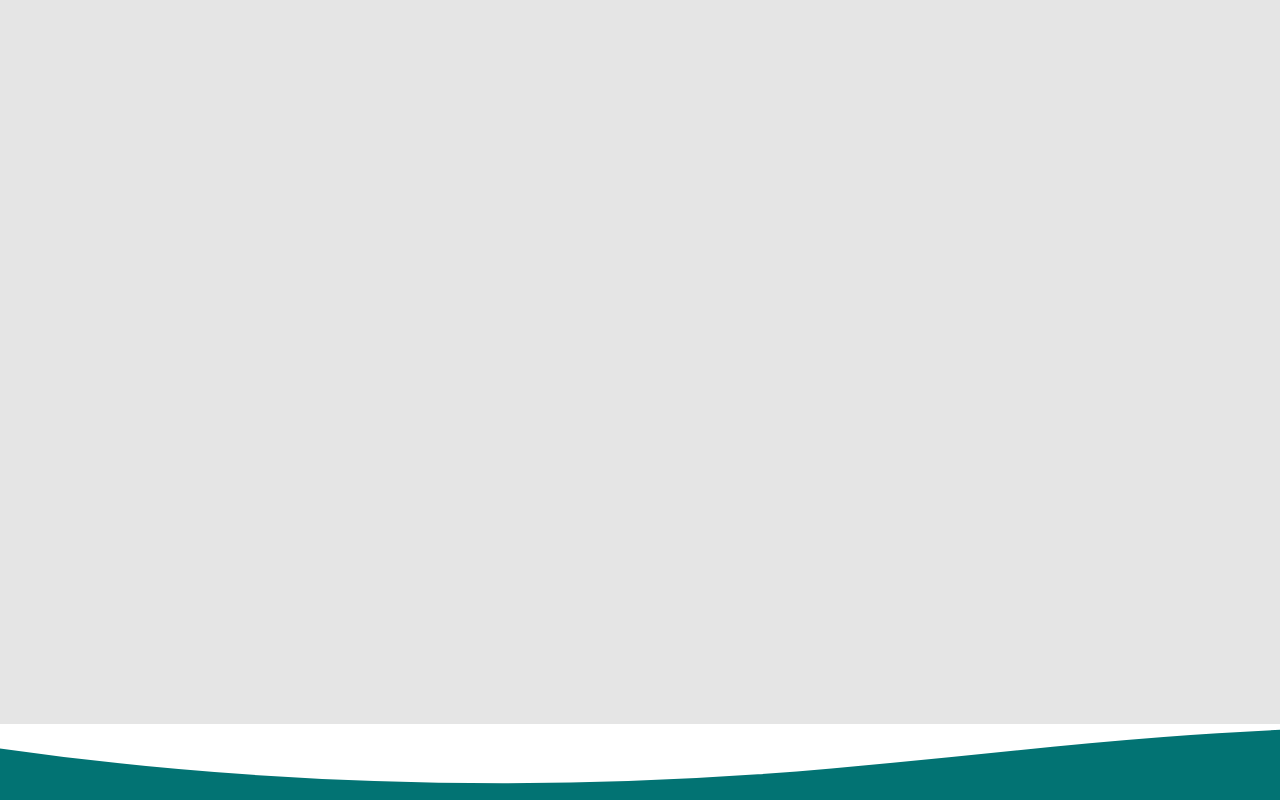
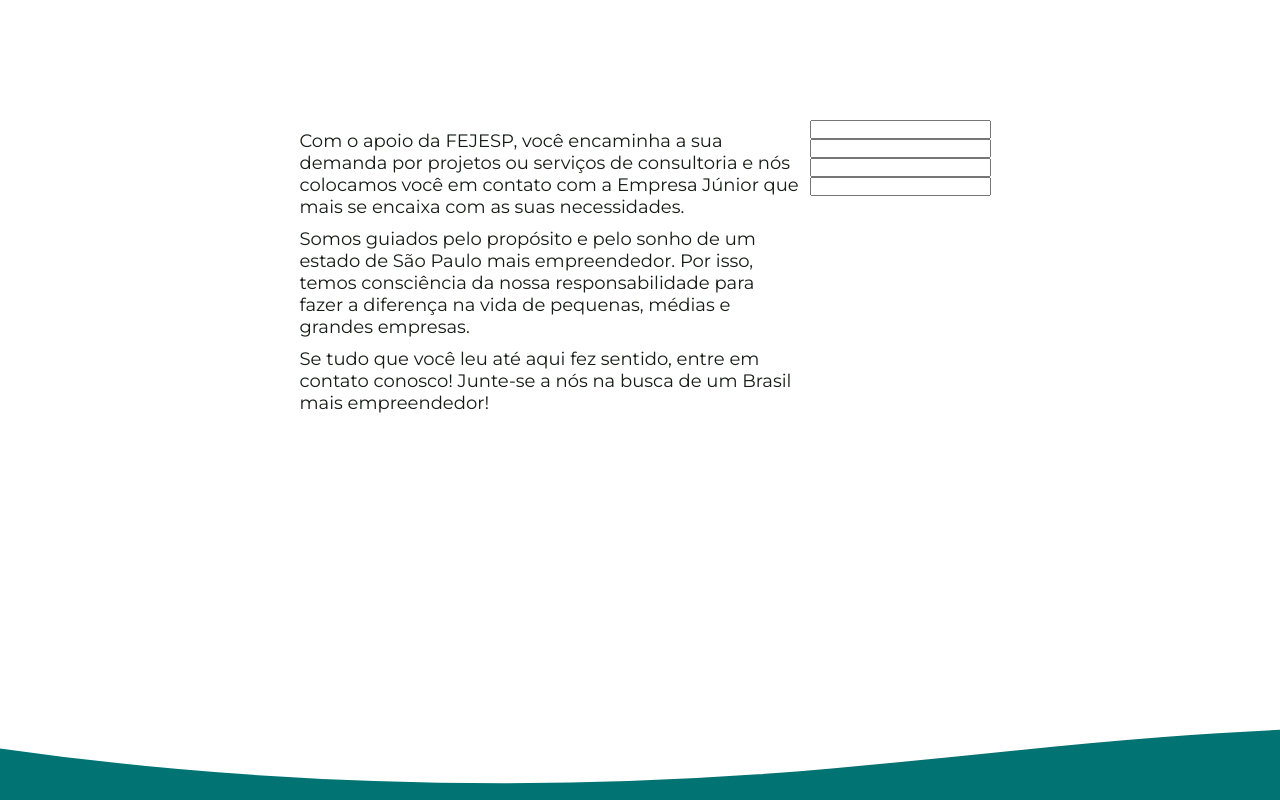
Before and after one commit to citi-onboarding/ecossistema-ejs, a React (Create React App) app in the folder client/: page / in a window 1280 px wide. Shown: the top 800 px of the page. Built offline with nearby package versions, Linux system fonts and the light colour scheme.

Commit message:
feat(forms): structuring the conecting with another EJ page

```diff
--- a/client/src/Components/Formsfield/Formsfield.css
+++ b/client/src/Components/Formsfield/Formsfield.css
@@ -0,0 +1,16 @@
+.forms{
+    background: #FFFFFF;
+    box-shadow: 0px 4px 4px rgba(0, 0, 0, 0.25);
+    border-radius: 8px;
+}
+
+.forms-text-div p{
+    font-family: Montserrat;
+    font-style: normal;
+    font-weight: normal;
+    font-size: 16px;
+    line-height: 20px;
+    display: flex;
+    text-align: left;
+    color: rgba(0, 0, 0, 0.7);
+}
--- a/client/src/Components/Formsfield/Formsfield.jsx
+++ b/client/src/Components/Formsfield/Formsfield.jsx
@@ -5,8 +5,10 @@ import './Formsfield.css';
 
 function Formsfield(props) {
   return (
-    <div style={{justifyContent: props.justify}} className="footer-text-div">
-       <p>{props.footertext}</p>
+    <div className="forms-text-div">
+      <form>
+        <input type={props.tipo} placeholder={props.holder} style={{height: props.height}}/>
+      </form>
     </div>
   );
 }
--- /dev/null
+++ b/client/src/Components/Formstext/Formstext.css
@@ -0,0 +1,19 @@
+.forms-text-div{
+    width: 100%;
+    background-color: #FFF;
+
+}
+
+.forms-text-div p{
+    display: flex;
+    color:  #141C15;
+    background-color:#FFF;
+    font-family: Montserrat;
+    font-size: 18px;
+    font-style: normal;
+    font-weight: 400;
+    line-height: 22px;
+    letter-spacing: 0em;
+    text-align: left;
+    margin: 10px;
+}
--- /dev/null
+++ b/client/src/Components/Formstext/Formstext.jsx
@@ -0,0 +1,15 @@
+import React from 'react'
+
+
+import './Formstext.css';
+
+function Formstext(props) {
+/* O "style" abaixo é um exemplo de como passar um estilo do css como props  */
+  return (
+    <div style={{justifyContent: props.justify}} className="forms-text-div">
+       <p>{props.Contacttext}</p>
+    </div>
+  );
+}
+
+export default Formstext;
--- /dev/null
+++ b/client/src/Components/Formstext/index.jsx
@@ -0,0 +1 @@
+export { default } from './Formstext';
--- a/client/src/Components/Waveshape/Waveshape.css
+++ b/client/src/Components/Waveshape/Waveshape.css
@@ -1,6 +1,3 @@
-#container{
-    background-color: black;
-}
 .custom-shape-divider-bottom-1638574542 {
     bottom: 0;
     left: 0;
--- a/client/src/Components/index.jsx
+++ b/client/src/Components/index.jsx
@@ -4,3 +4,4 @@ export {default as Contacttext} from './Contacttext';
 export {default as Footertext} from './Footertext';
 export {default as Waveshape} from './Waveshape';
 export {default as Formsfield} from './Formsfield';
+export { default as Formstext } from './Formstext';
--- a/client/src/Views/Formulario/Formulario.css
+++ b/client/src/Views/Formulario/Formulario.css
@@ -1,11 +1,22 @@
 .conecte-se{
     width: 100%;
     height: 724px;
-    background: #E5E5E5;
+    background: #FFF;
     display: flex;
+    justify-content: center;
 }
 .container{
     max-width: 1440px;
     display: flex;
     justify-content: center;
 }
+.formulario{
+    margin-top: 120px;
+    max-width: 700px;
+}
+
+#conecte-text p{
+    max-width: 500px;
+    display: block;
+    justify-content: start;
+}
--- a/client/src/Views/Formulario/Formulario.jsx
+++ b/client/src/Views/Formulario/Formulario.jsx
@@ -3,17 +3,28 @@ import './Formulario.css';
 
 import {
   Formsfield,
+  Formstext
 } from '../../Components';
 
 function Formulario(){
   return (
     <div className="conecte-se">
         <div className="container">
-            <div className="conecte-text">
-                <Formsfield/>
+            <div className="formulario" id="conecte-text">
+                <Formstext justify="right" Contacttext="Com o apoio da FEJESP, você encaminha a
+                sua demanda por projetos ou serviços de consultoria e nós colocamos você em contato
+                com a Empresa Júnior que mais se encaixa com as suas necessidades."/>
+                <Formstext justify="right" Contacttext="Somos guiados pelo propósito e pelo sonho
+                de um estado de São Paulo mais empreendedor. Por isso, temos consciência da nossa
+                responsabilidade para fazer a diferença na vida de pequenas, médias e grandes empresas."/>
+                <Formstext justify="right" Contacttext="Se tudo que você leu até aqui fez sentido,
+                entre em contato conosco! Junte-se a nós na busca de um Brasil mais empreendedor!"/>
             </div>
-            <div className="formulario">
-                <Formsfield/>
+            <div className="formulario" id="forms-info">
+                <Formsfield tipo="text"/>
+                <Formsfield tipo="email"/>
+                <Formsfield tipo="text"/>
+                <Formsfield tipo="text"/>
             </div>
         </div>
     </div>
```
